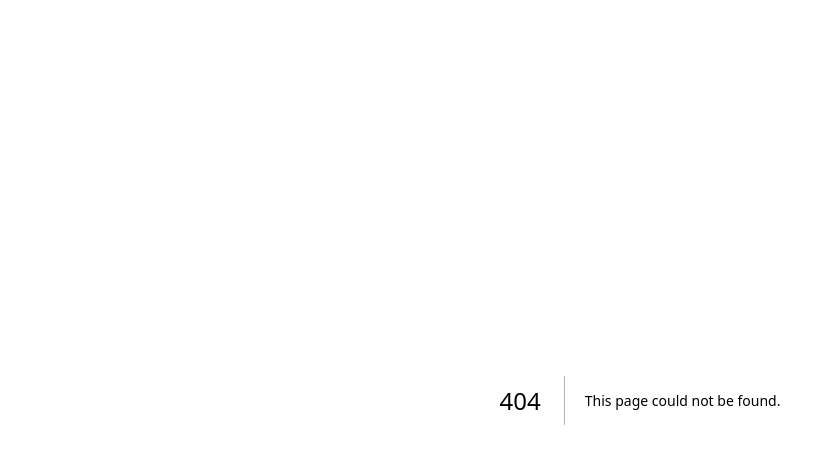
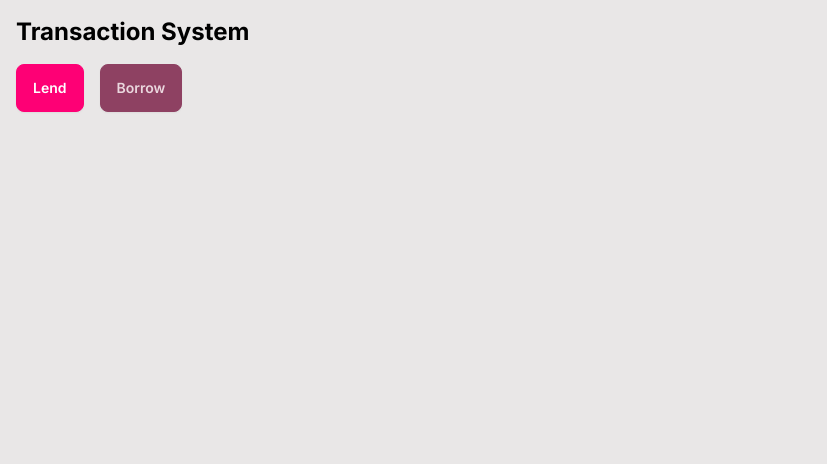
Before and after one commit to nihalgunu/lendify, a Next.js app: page /transaction in a window 1280 px wide. Before the commit this address had no page. Shown: the top 464 px of the page, without its empty margins (0-827 px from the left). Built offline with nearby package versions, Linux system fonts and the light colour scheme.

Commit message:
transaction

```diff
--- /dev/null
+++ b/app/transaction/page.tsx
@@ -0,0 +1,45 @@
+'use client';
+
+import { useState } from 'react';
+
+export default function Transactions() {
+  const [transactions, setTransactions] = useState<{ type: string; user: string }[]>([]);
+
+  const handleTransaction = (type: string) => {
+    const user = prompt('Enter user info:');
+    if (user) {
+      const newTransaction = { type, user };
+      setTransactions([...transactions, newTransaction]);
+      console.log('New transaction added:', newTransaction);
+      console.log('Current transactions:', transactions);
+    }
+  };
+
+  return (
+    <div className="container mx-auto p-4">
+      <h1 className="text-2xl font-bold mb-4">Transaction System</h1>
+      <div className="flex space-x-4 mb-4">
+        <button
+          className="btn btn-primary"
+          onClick={() => handleTransaction('lend')}
+        >
+          Lend
+        </button>
+        <button
+          className="btn btn-secondary"
+          onClick={() => handleTransaction('borrow')}
+        >
+          Borrow
+        </button>
+      </div>
+      {/* Hidden transaction data */}
+      <div className="hidden">
+        {transactions.map((transaction, index) => (
+          <div key={index}>
+            {transaction.type} - {transaction.user}
+          </div>
+        ))}
+      </div>
+    </div>
+  );
+}
```
Also changed, not shown: auth.config.ts (added, +7 -0 lines).
